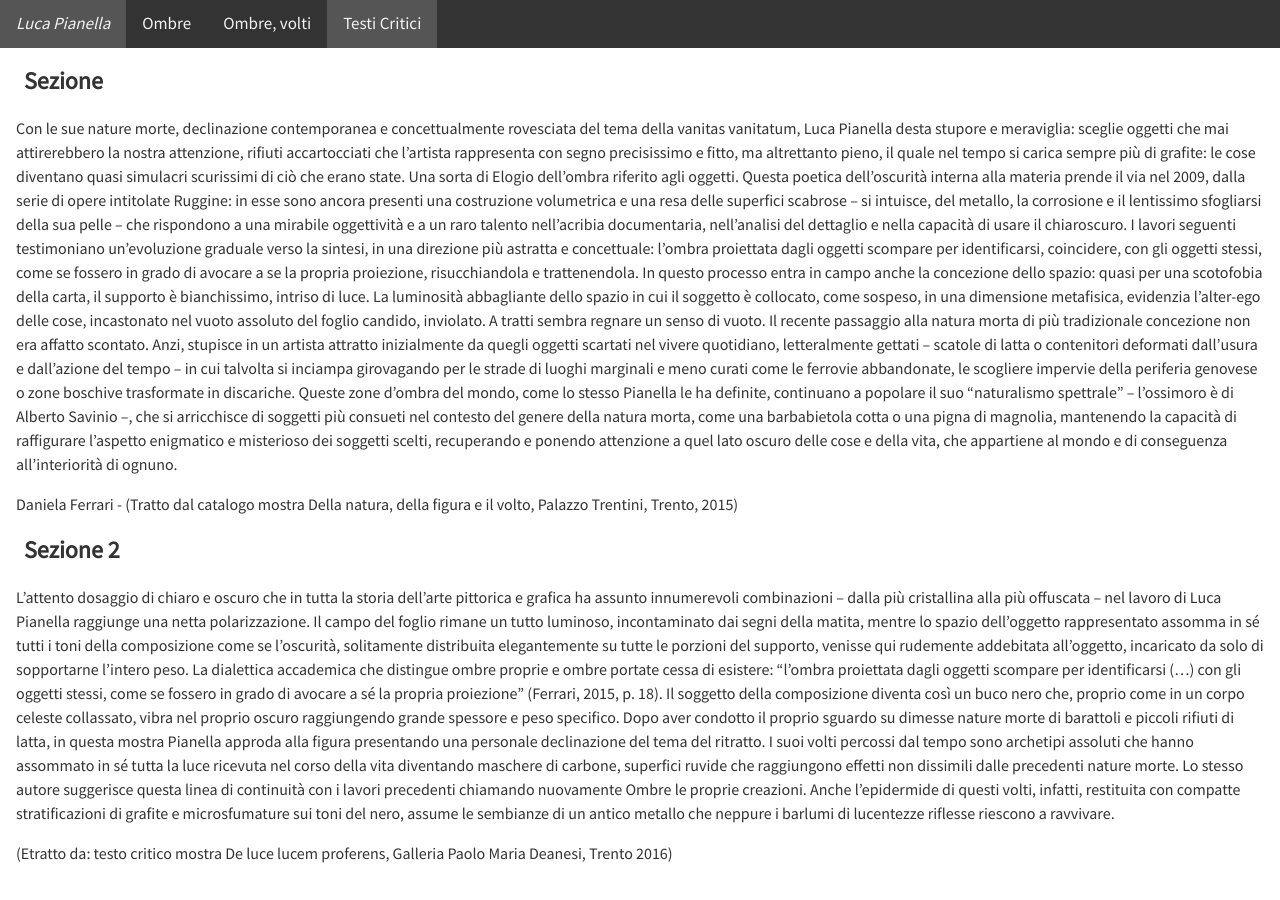
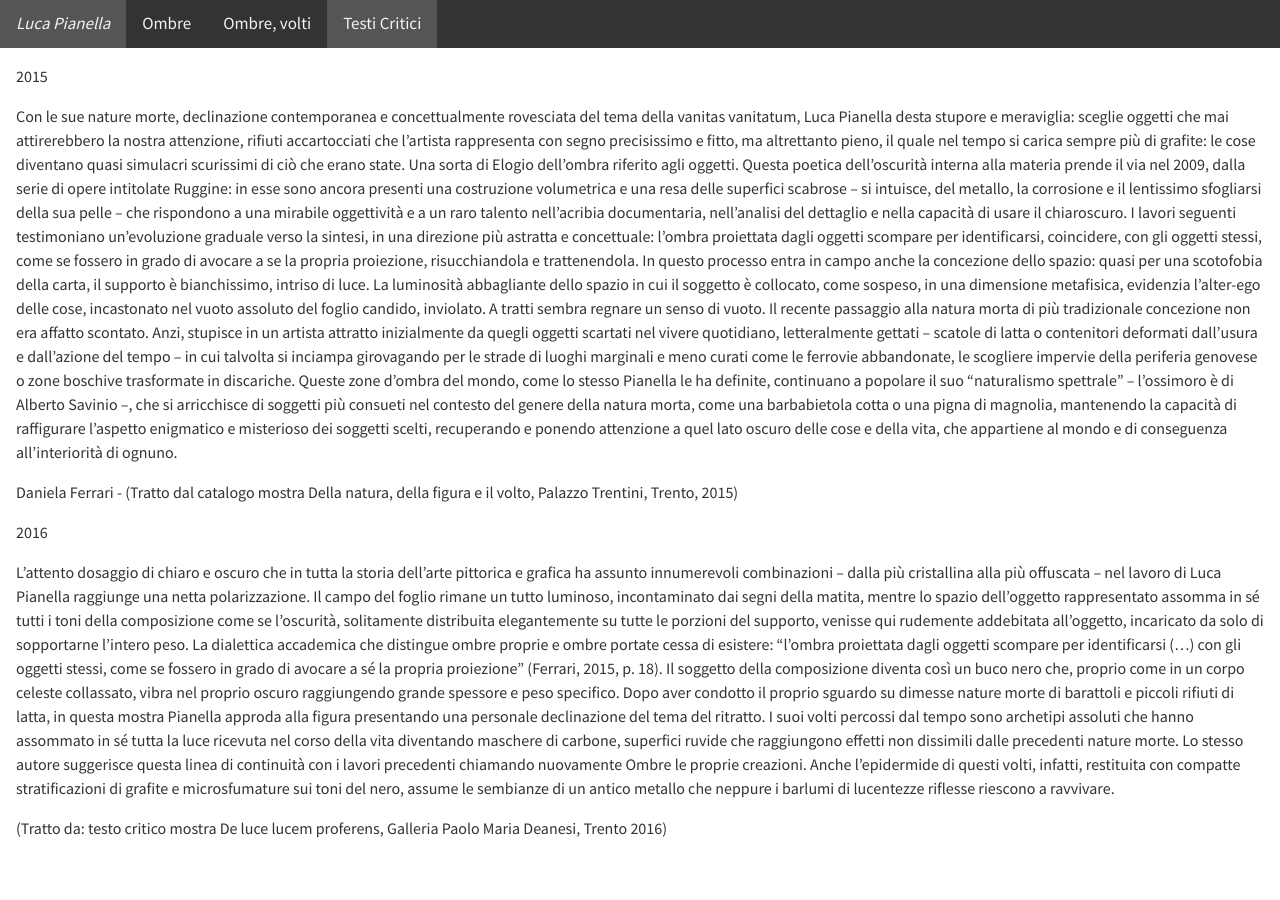
Before and after one commit to liukliuk/liukliuk.github.io, a Jekyll site: the page built from testi-critici/index.md, in a window 1280 px wide. Built offline with Jekyll 4.4.1, drawn with Linux system fonts in a browser that asks for light colours.

Commit message:
Update index.md

```diff
--- a/testi-critici/index.md
+++ b/testi-critici/index.md
@@ -3,7 +3,7 @@ layout: page
 title: Testi Critici
 ---
 
-## Sezione
+2015
 
 Con le sue nature morte, declinazione contemporanea e concettualmente rovesciata del tema della vanitas vanitatum, Luca Pianella desta stupore e meraviglia: sceglie oggetti che mai attirerebbero la nostra attenzione, rifiuti accartocciati che l’artista rappresenta con segno precisissimo e fitto, ma altrettanto pieno, il quale nel tempo si carica sempre più di grafite: le cose diventano quasi simulacri scurissimi di ciò che erano state. Una sorta di Elogio dell’ombra riferito agli oggetti.
 Questa poetica dell’oscurità interna alla materia prende il via nel 2009, dalla serie di opere intitolate Ruggine: in esse sono ancora presenti una costruzione volumetrica e una resa delle superfici scabrose – si intuisce, del metallo, la corrosione e il lentissimo sfogliarsi della sua pelle – che rispondono a una mirabile oggettività e a un raro talento nell’acribia documentaria, nell’analisi del dettaglio e nella capacità di usare il chiaroscuro.
@@ -12,8 +12,10 @@ Il recente passaggio alla natura morta di più tradizionale concezione non era a
 
 Daniela Ferrari - (Tratto dal catalogo mostra Della natura, della figura e il volto, Palazzo Trentini, Trento, 2015)
 
-## Sezione 2
 
+
+
+2016
 
 L'attento dosaggio di chiaro e oscuro che in tutta la storia dell'arte pittorica e grafica ha assunto innumerevoli
 combinazioni – dalla più cristallina alla più offuscata – nel lavoro di Luca Pianella raggiunge una netta polarizzazione. Il campo del foglio rimane un tutto luminoso, incontaminato dai segni della matita, mentre lo spazio dell'oggetto rappresentato assomma in sé tutti i toni della composizione come se l'oscurità, solitamente distribuita elegantemente su tutte le porzioni del supporto, venisse qui rudemente addebitata all'oggetto, incaricato da solo di sopportarne l'intero peso.
@@ -32,4 +34,4 @@ stratificazioni di grafite e microsfumature sui toni del nero, assume le sembian
 neppure i barlumi di lucentezze riflesse riescono a ravvivare.
 
 
-(Etratto da: testo critico mostra De luce lucem proferens, Galleria Paolo Maria Deanesi, Trento 2016)
+(Tratto da: testo critico mostra De luce lucem proferens, Galleria Paolo Maria Deanesi, Trento 2016)
```
